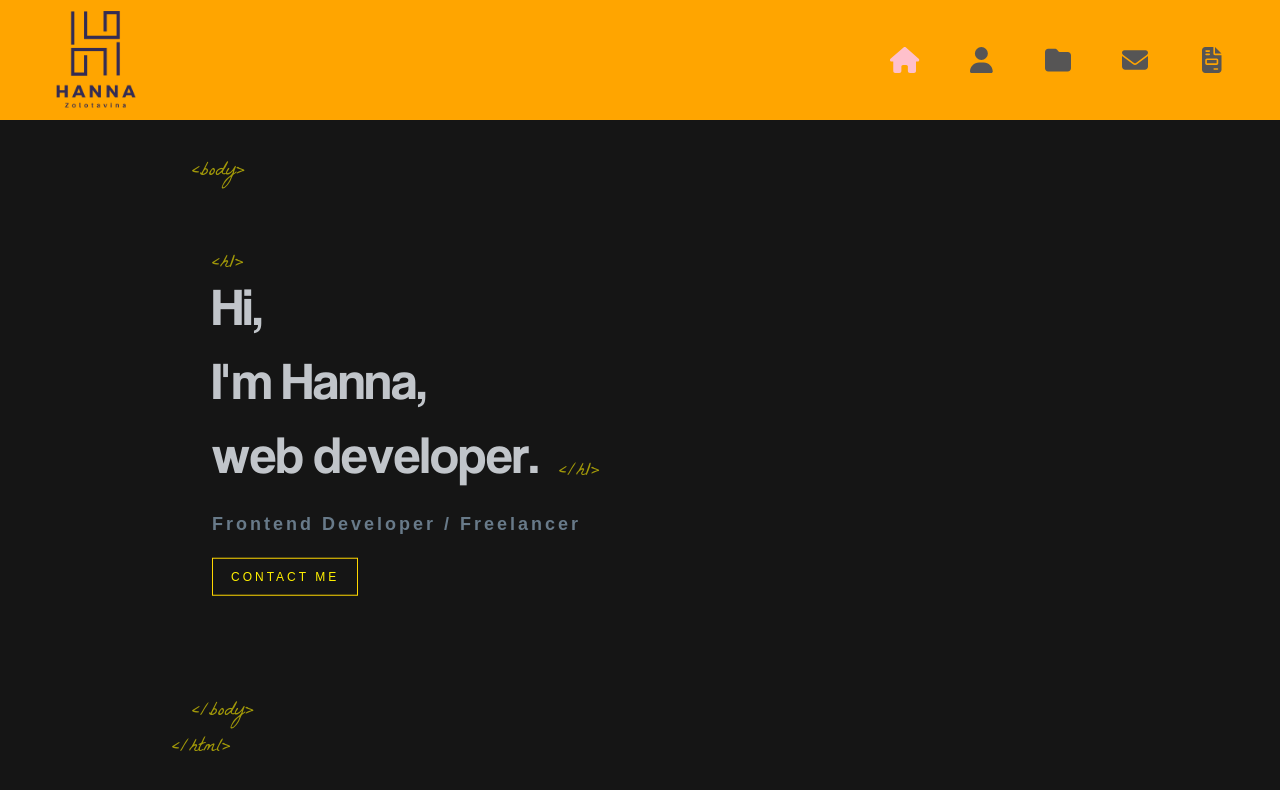
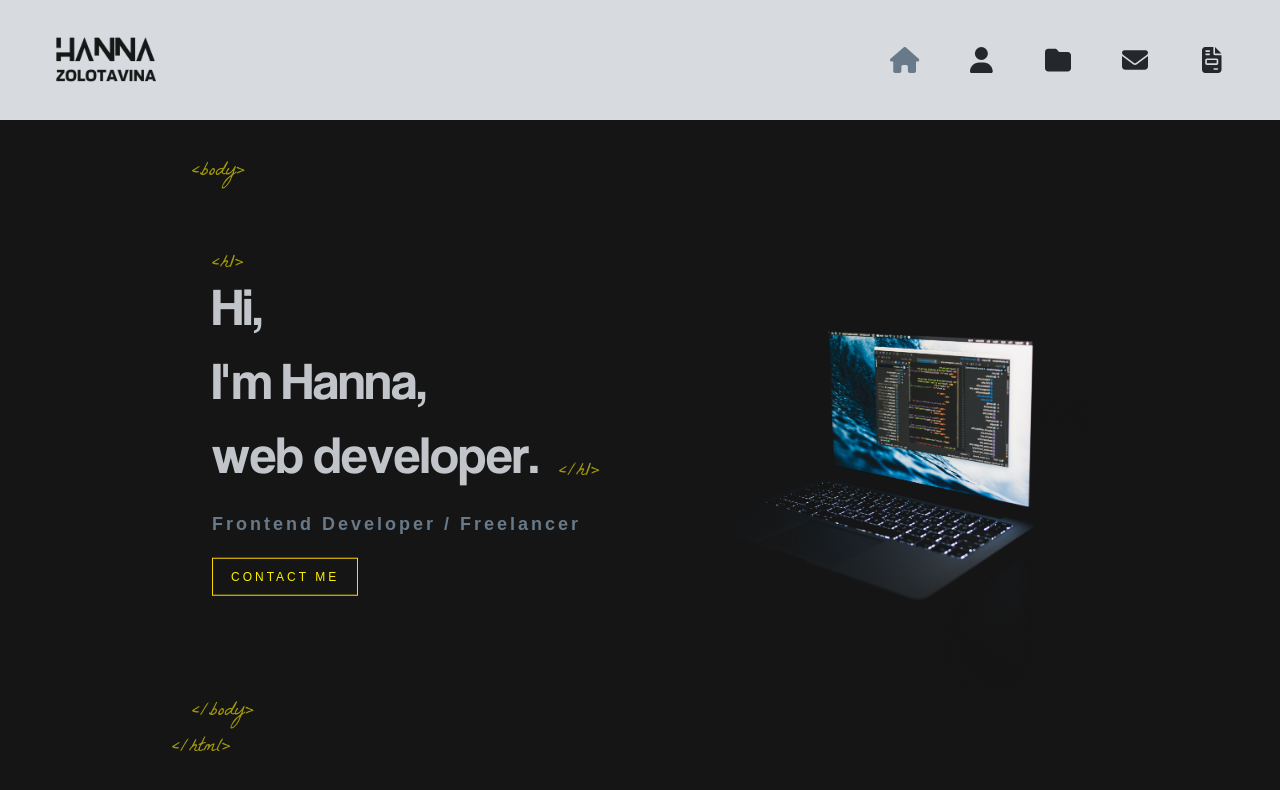
Before and after one commit to hannazo/regular-web-celery, a React (Create React App) app: page / in a window 1280 px wide. Shown: the top 790 px of the page. Built offline with nearby package versions, Linux system fonts and the light colour scheme.

Commit message:
added image to home page, revised style of navbar and footer, changed logo design

```diff
--- a/src/components/Footer/index.js
+++ b/src/components/Footer/index.js
@@ -8,22 +8,22 @@ const Footer = () => (
         <ul className="social-icons">
             <li>
                 <a href="https://www.facebook.com" target="_blank" rel="noreferrer">
-                    <FontAwesomeIcon icon={faFacebook} color="#565555" className="anchor-icon" />
+                    <FontAwesomeIcon icon={faFacebook} color="#687a89" className="anchor-icon" />
                 </a>
             </li>
             <li>
                 <a href="https://twitter.com" target="_blank" rel="noreferrer">
-                    <FontAwesomeIcon icon={faTwitter} color="#565555" className="anchor-icon" />
+                    <FontAwesomeIcon icon={faTwitter} color="#687a89" className="anchor-icon" />
                 </a>
             </li>
             <li>
                 <a href="https://instagram.com" target="_blank" rel="noreferrer">
-                    <FontAwesomeIcon icon={faInstagram} color="#565555" className="anchor-icon" />
+                    <FontAwesomeIcon icon={faInstagram} color="#687a89" className="anchor-icon" />
                 </a>
             </li>
             <li>
                 <a href="https://www.linkedin.com" target="_blank" rel="noreferrer">
-                    <FontAwesomeIcon icon={faLinkedin} color="#565555" className="anchor-icon" />
+                    <FontAwesomeIcon icon={faLinkedin} color="#687a89" className="anchor-icon" />
                 </a>
             </li>
         </ul>
--- a/src/components/Footer/index.scss
+++ b/src/components/Footer/index.scss
@@ -2,7 +2,8 @@ footer {
     bottom: 0;
     width: 100%;
     height: 90px;
-    background-color: #d7dbdd;
+    background-color: #151515;
+    color: #687a89;
     padding: 20px;
     text-align: center;
     font-size: 1.1em;
@@ -19,7 +20,7 @@ footer {
        a {
         &:hover {
             svg {
-                color: #f5e1e1;
+                color: #fff000;
             }
         }
        }
--- a/src/components/Home/index.js
+++ b/src/components/Home/index.js
@@ -1,6 +1,7 @@
 import { useEffect, useState } from 'react';
 import { Link } from 'react-router-dom';
 import AnimatedLetters from '../AnimatedLetters';
+import Image from '../../assets/images/laptop.jpg';
 import './index.scss';
 
 const Home = () => {
@@ -12,9 +13,9 @@ const Home = () => {
 
     useEffect(() => {
         setTimeout(() => {
-          setLetterClass('text-animate-hover')
+            setLetterClass('text-animate-hover')
         }, 4000)
-      }, [])
+    }, [])
 
     return (
         <div className="container home-page">
@@ -41,7 +42,9 @@ const Home = () => {
                 </h1>
                 <h2>Frontend Developer / Freelancer</h2>
                 <Link to="contact" className="flat-button">CONTACT ME</Link>
-
+            </div>
+            <div className="image-zone">
+                <img src={Image} className="home-image" alt="Laptop" />
             </div>
         </div>
     );
--- a/src/components/Home/index.scss
+++ b/src/components/Home/index.scss
@@ -8,7 +8,9 @@
         max-height: 90%;
         color: #c1c5ca;
         padding-left: 20px;
+        z-index: 1;
     }
+
     h1 {
         font-size: 53px;
         margin: 0;
@@ -69,4 +71,30 @@
         }
     }
 
+    .image-zone {
+        width: 400px;
+        height: 609px;
+        position: absolute;
+        top: 0;
+        right: 15%;
+        bottom: 0;
+        left: auto;
+        margin: auto;
+
+        svg {
+            width: 100%;
+            height: auto;
+            bottom: 0;
+        }
+
+        .home-image {
+            position: absolute;
+            top: auto;
+            right: auto;
+            bottom: auto;
+            left: 0;
+            margin: auto;
+            width: 100%;
+          }
+    }
 }
--- a/src/components/Navbar/index.js
+++ b/src/components/Navbar/index.js
@@ -15,7 +15,7 @@ const Navbar = () => (
         <nav>
             <NavLink exact="true" activeclassname="active" to="/">
                 <div className="icon-container">
-                    <FontAwesomeIcon icon={faHome} color="#565555" />
+                    <FontAwesomeIcon icon={faHome} color="#25282a" />
                 </div>
                 <div className="text-container">
                     <span>HOME</span>
@@ -23,7 +23,7 @@ const Navbar = () => (
             </NavLink>
             <NavLink exact="true" activeclassname="active" to="/about">
                 <div className="icon-container">
-                    <FontAwesomeIcon icon={faUser} color="#565555" />
+                    <FontAwesomeIcon icon={faUser} color="#25282a" />
                 </div>
                 <div className="text-container">
                     <span>ABOUT</span>
@@ -31,7 +31,7 @@ const Navbar = () => (
             </NavLink>
             <NavLink exact="true" activeclassname="active" to="/portfolio">
                 <div className="icon-container">
-                    <FontAwesomeIcon icon={faFolder} color="#565555" />
+                    <FontAwesomeIcon icon={faFolder} color="#25282a" />
                 </div>
                 <div className="text-container">
                     <span>PORTFOLIO</span>
@@ -39,7 +39,7 @@ const Navbar = () => (
             </NavLink>
             <NavLink exact="true" activeclassname="active" className="contact-link" to="/contact">
                 <div className="icon-container">
-                    <FontAwesomeIcon icon={faEnvelope} color="#565555" />
+                    <FontAwesomeIcon icon={faEnvelope} color="#25282a" />
                 </div>
                 <div className="text-container">
                     <span>CONTACT</span>
@@ -47,7 +47,7 @@ const Navbar = () => (
             </NavLink>
             <NavLink exact="true" activeclassname="active" className="resume-link" to="/resume">
                 <div className="icon-container">
-                    <FontAwesomeIcon icon={faFileInvoice} color="#565555" />
+                    <FontAwesomeIcon icon={faFileInvoice} color="#25282a" />
                 </div>
                 <div className="text-container">
                     <span>RESUME</span>
--- a/src/components/Navbar/index.scss
+++ b/src/components/Navbar/index.scss
@@ -8,7 +8,7 @@ header {
     position: fixed;
     width: 100%;
     height: 120px;
-    background-color: orange;
+    background-color: #d7dbe0;
     top: 0;
     padding: 0 30px;
     display: flex;
@@ -23,7 +23,7 @@ header {
         img {
             display: block;
             margin: 10px auto;
-            width: 80px;
+            width: 100px;
             height: auto;
         }
     }
@@ -36,7 +36,7 @@ header {
 
         a {
             font-size: 26px;
-            color: #565555;
+            color: #25282a;
             display: block;
             line-height: 50px;
             text-decoration: none;
@@ -63,7 +63,7 @@ header {
             }
 
             &:hover {
-                color: #565555;
+                color: #25282a;
 
                 .icon-container {
                     display: none;
@@ -79,7 +79,7 @@ header {
 
         a.active {
             svg {
-                color: pink;
+                color: #687a89;
             }
         }
     }
```
Also changed, not shown: src/assets/images/laptop.jpg (added), src/assets/images/logo.png.
